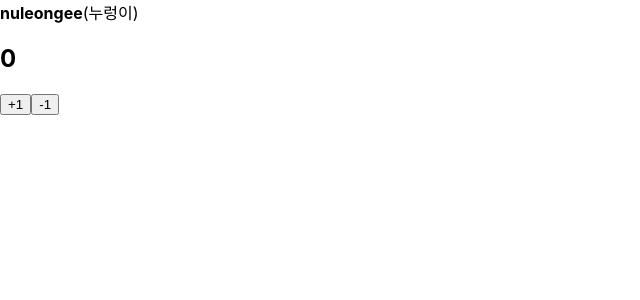
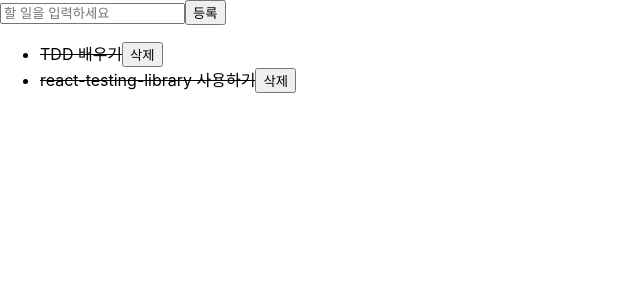
Before and after one commit to nuleongee/react-test-study, a React (Create React App) app: page / in a window 1280 px wide. Shown: the top 300 px of the page, without its empty margins (0-640 px from the left). Built offline with nearby package versions, Linux system fonts and the light colour scheme.

Commit message:
feat: TodoApp 수정

```diff
--- a/src/App.js
+++ b/src/App.js
@@ -1,12 +1,10 @@
 import './App.css';
-import Profile from './components/Profile/Profile.jsx';
-import Counter from './components/Counter/Counter.jsx';
+import TodoApp from './components/TodoApp/index.jsx';
 
 function App() {
   return (
     <>
-      <Profile username="nuleongee" name="누렁이" />
-      <Counter />
+      <TodoApp />
     </>
   );
 }
--- a/src/components/TodoApp/index.jsx
+++ b/src/components/TodoApp/index.jsx
@@ -1,4 +1,4 @@
-import React, { useState } from 'react';
+import React, { useCallback, useRef, useState } from 'react';
 
 import TodoForm from '../TodoForm/index.jsx';
 import TodoList from '../TodoList/index.jsx';
@@ -12,10 +12,27 @@
       done: true,
     },
   ]);
+  const nextId = useRef(3); //  새로 추가 할 항목에서 사용할 id
+
+  const onInsert = useCallback(
+    text => {
+      // 새 항목 추가 후
+      setTodos(
+        todos.concat({
+          id: nextId.current,
+          text,
+          done: false,
+        }),
+      );
+      // nextId 값에 1 더하기
+      nextId.current += 1;
+    },
+    [todos],
+  );
 
   return (
     <>
-      <TodoForm data-testid="helloworld" />
+      <TodoForm data-testid="helloworld" onInsert={onInsert} />
       <TodoList todos={todos} />
     </>
   );
```
Also changed, not shown: 1 other file (tests, documents, lock files or other folders).
